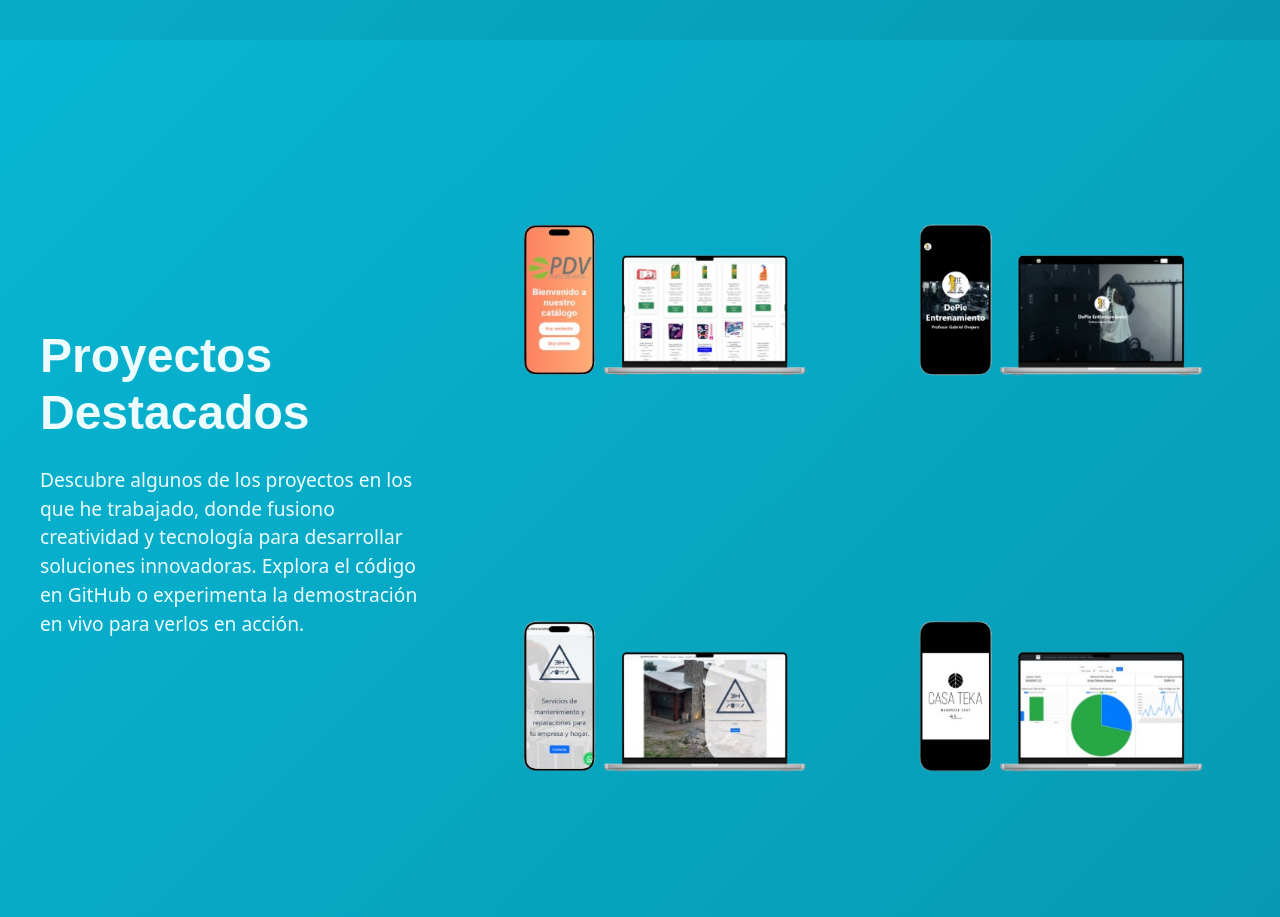
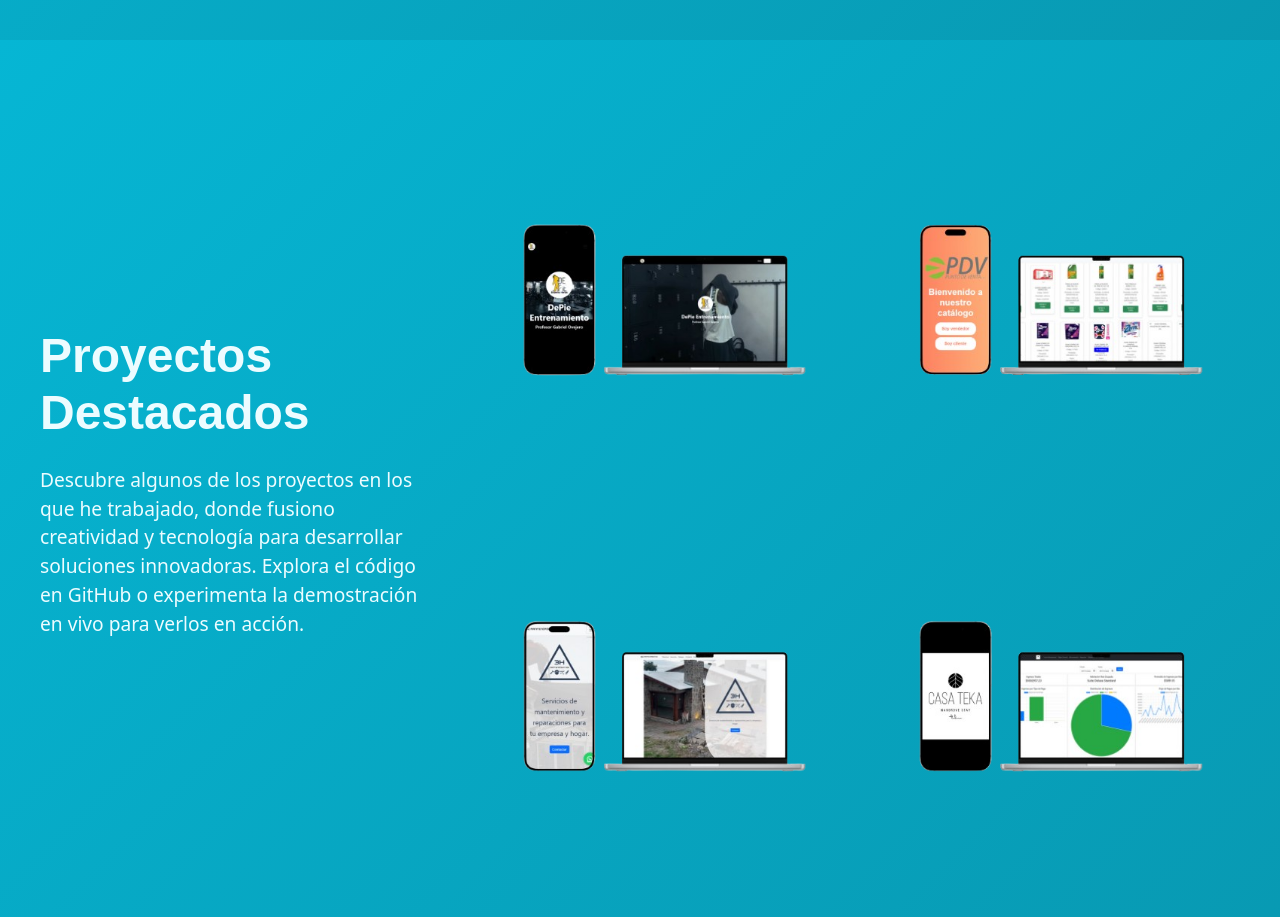
Before and after one commit to Francoosman12/portfolio, a React (Vite) app: page / in a window 1280 px wide. Shown: the part 2360-3277 px from the top of the page. Built offline with nearby package versions, Linux system fonts and the light colour scheme.

Commit message:
Cambios en proyectos

```diff
--- a/src/components/Projects.jsx
+++ b/src/components/Projects.jsx
@@ -15,25 +15,24 @@ import casateka from "../assets/casateka-proyecto.png";
 
 const projects = [
   {
+    title: "Gimnasio Online",
+    description:
+      "App Web destinada a ofrecer un servicio de gimnasio online, es decir sus rutinas totalmente personalizadas.",
+    imageUrl: depie,
+    link: "https://depie-frontend.vercel.app/",
+    codeUrl: "https://github.com/tu-usuario/gimnasio",
+  },
+  {
     title: "Catálogo Online - PDV",
-    description:
-      "Aplicación de comercio electrónico con React.js, Node.js y MongoDB.",
+    description: "Aplicación de comercio creada como servicio de muestra.",
     imageUrl: pdv,
     link: "https://pdvcatalogo.netlify.app",
     codeUrl: "https://github.com/Francoosman12/catalogo-pdv.git",
   },
   {
-    title: "Gimnasio Online",
-    description:
-      "Mi sitio web personal para mostrar mi portafolio como desarrollador full stack.",
-    imageUrl: depie,
-    link: "https://depie-frontend.vercel.app/",
-    codeUrl: "https://github.com/tu-usuario/gimnasio",
-  },
-  {
     title: "3H - Mantenimiento",
     description:
-      "Gestor de tareas con autenticación y base de datos en tiempo real.",
+      "Landing Page para mostrar los servicios que esta empresa ofrece..",
     imageUrl: hermanos,
     link: "https://3hmantenimiento.netlify.app/",
     codeUrl: "https://github.com/tu-usuario/3h-mantenimiento",
```
